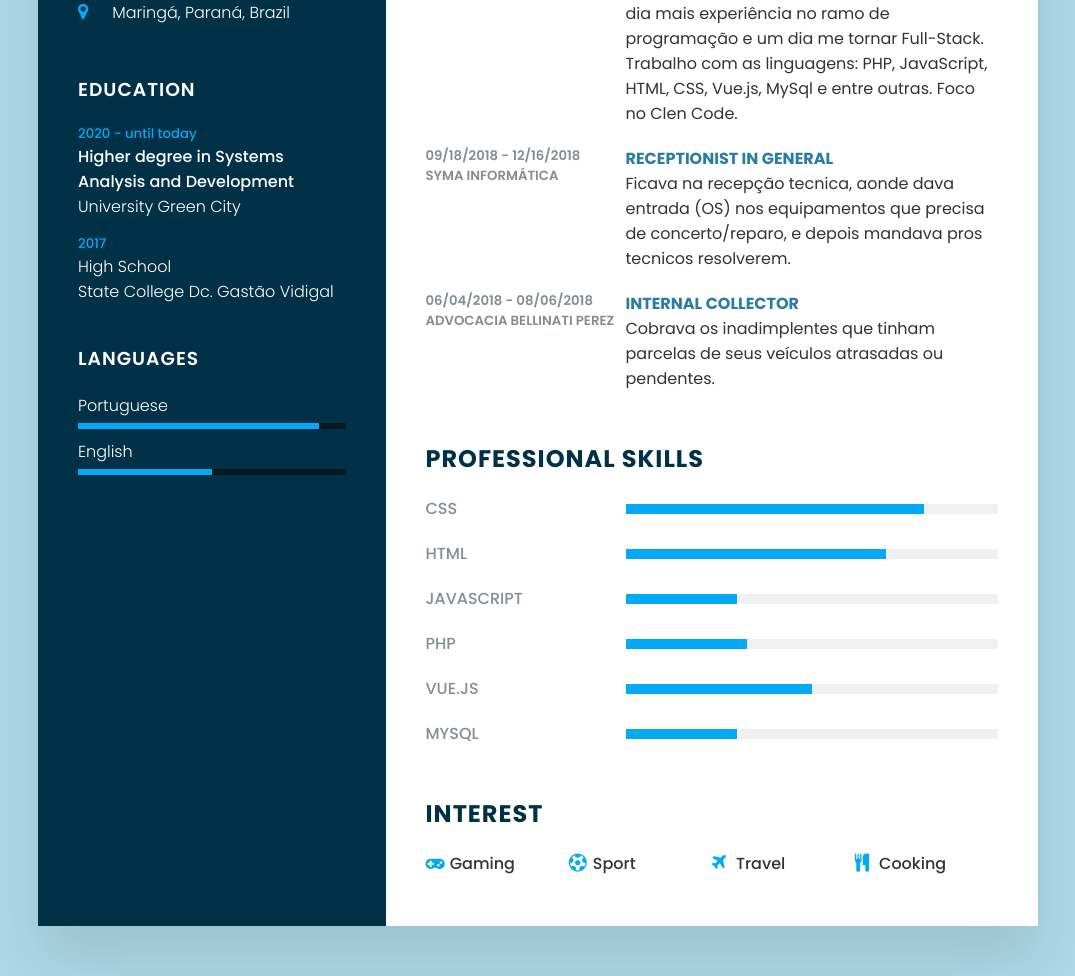
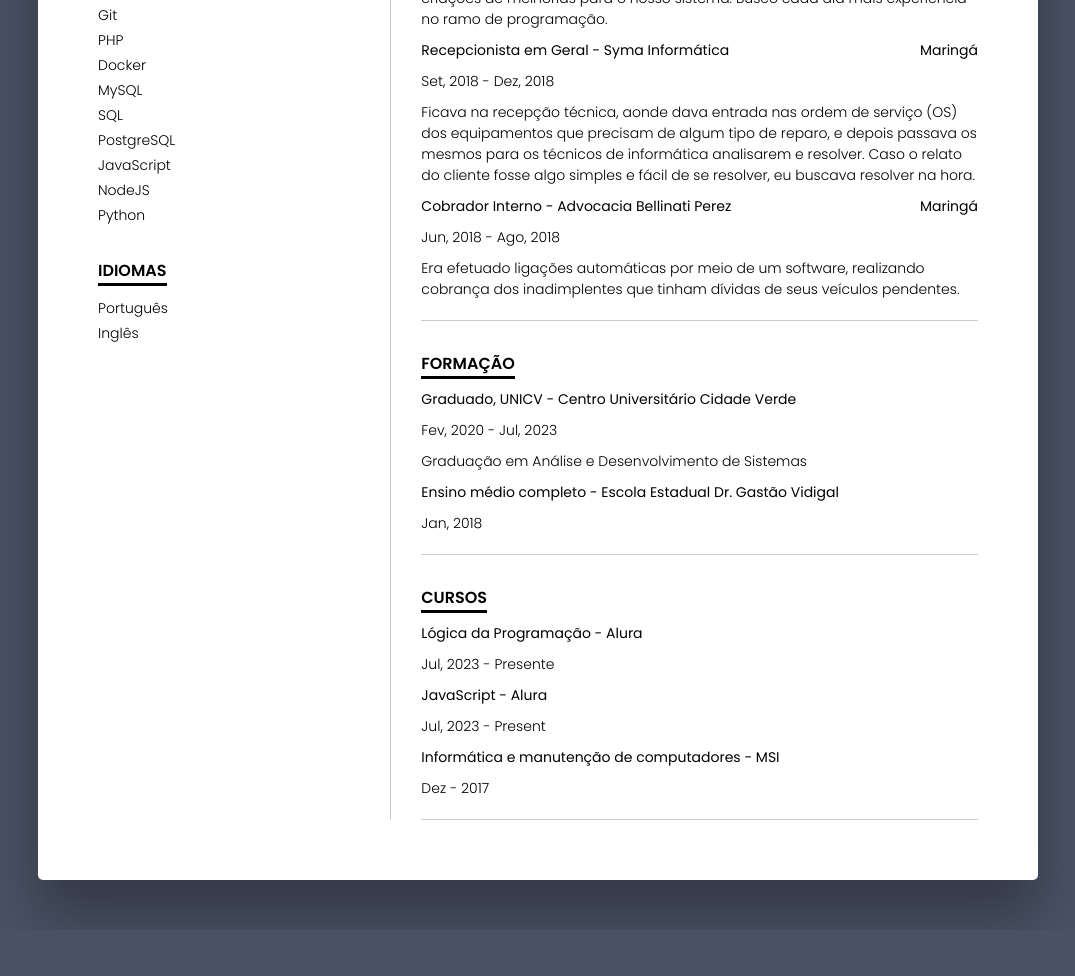
Before and after one commit to ggoulartec/Curriculo, a plain HTML site: page index.html in a window 1280 px wide. Shown: the part 664-1640 px from the top of the page, without its empty margins (102-1177 px from the left). After the commit the page ends 1594 px from the top, so only its background shows below. Drawn offline with Linux system fonts and the light colour scheme.

Commit message:
update currículo.

```diff
--- a/index.html
+++ b/index.html
@@ -2,193 +2,191 @@
 <html lang="en">
 
 <head>
-  <meta charset="UTF-8" />
-  <meta http-equiv="X-UA-Compatible" content="IE=edge" />
-  <meta name="viewport" content="width=device-width, initial-scale=1.0" />
-  <title>Responsive CV using Html & CSS</title>
+    <meta charset="UTF-8"/>
+    <meta http-equiv="X-UA-Compatible" content="IE=edge"/>
+    <meta name="viewport" content="width=device-width, initial-scale=1.0"/>
+    <title>Gustavo Goularte Correia</title>
     <link rel="stylesheet" href="https://cdnjs.cloudflare.com/ajax/libs/font-awesome/4.7.0/css/font-awesome.css"
           integrity="sha512-5A8nwdMOWrSz20fDsjczgUidUBR8liPYU+WymTZP1lmY9G6Oc7HlZv156XqnsgNUzTyMefFTcsFH/tnJE/+xBg=="
-    crossorigin="anonymous" referrerpolicy="no-referrer" />
+          crossorigin="anonymous" referrerpolicy="no-referrer"/>
     <link rel="stylesheet" href="style.css">
 </head>
 
 <body>
-  <div class="container">
-    <div class="left_side">
-      <div class="profileText">
-        <div class="imgBx">
-          <img src="perfil.jpg" />
+<main class="container">
+    <div class="me">
+        <h2>Gustavo Goularte</h2>
+        <span>Desenvolvedor Full Stack</span>
     </div>
-        <h2>Gustavo Goularte<br /><span>Junior Developer</span></h2>
+    <div class="content">
+        <div class="dados__esquerdo">
+            <div class="dados__pessoais">
+                <div class="title">dados pessoais</div>
+                <div class="dados__info">
+                    <span class="subtitle">Endereço</span>
+                    <div class="info">
+                        <span>Rua Eldorado, 631</span><br>
+                        <span>87025-400, Maringá-PR, Brasil</span>
                     </div>
-      <div class="contactInfo">
-        <h3 class="title">Contact Info</h3>
-        <ul>
-          <li>
-            <span class="icon"><i class="fa fa-phone" aria-hidden="true"></i></span>
-            <span class="text">+55 (44) 99935-7726</span>
-          </li>
-          <li>
-            <span class="icon"><i class="fa fa-envelope-o" aria-hidden="true"></i></span>
-            <span class="text">gustavo.goularte@outlook.com.br</span>
-          </li>
-          <li>
-            <span class="icon"><i class="fa fa-globe" aria-hidden="true"></i></span>
-            <span class="text"><a href="https://github.com/ggoulartec">GitHub</a></span>
-          </li>
-          <li>
-            <span class="icon"><i class="fa fa-linkedin" aria-hidden="true"></i></span>
-            <span class="text"><a href="https://www.linkedin.com/in/gustavo-goularte-4062a2179/">Linkedin</a></span>
-          </li>
-          <li>
-            <span class="icon"><i class="fa fa-map-marker" aria-hidden="true"></i></span>
-            <span class="text">Maringá, Paraná, Brazil</span>
-          </li>
-        </ul>
                 </div>
-
-      <div class="contactInfo education">
-        <h3 class="title">Education</h3>
-        <ul>
-          <li>
-            <h5>2020 - until today</h5>
-            <h4>Higher degree in Systems Analysis and Development</h4>
-            <h4>University Green City</h4>
-          </li>
-          <h5>2017</h5>
-          <h4>High School</h4>
-          <h4>State College Dc. Gastão Vidigal</h4>
-          </li>
-        </ul>
+                <div class="dados__info">
+                    <span class="subtitle">Telefone</span>
+                    <div class="info">
+                        <span>(44) 9.9935-7726</span>
                     </div>
-
-      <div class="contactInfo language">
-        <h3 class="title">Languages</h3>
-        <ul>
-          <li>
-            <span class="text">Portuguese</span>
-            <span class="percent">
-              <div style="width: 90%"></div>
-            </span>
-          </li>
-          <li>
-            <span class="text">English</span>
-            <span class="percent">
-              <div style="width: 50%"></div>
-            </span>
-          </li>
-        </ul>
+                </div>
+                <div class="dados__info">
+                    <span class="subtitle">E-mail</span>
+                    <div class="info">
+                        <span>ggoularatec@gmail.com</span>
+                    </div>
                 </div>
             </div>
 
-    <div class="right_side">
-      <div class="about">
-        <h2 class="title2">Profile</h2>
+            <div class="dados__pessoais">
+                <div class="title">competências</div>
+                <div class="dados__info">
+                    <div class="info">
+                        <span>HTML & CSS</span><br>
+                        <span>Vue.js</span><br>
+                        <span>Git</span><br>
+                        <span>PHP</span><br>
+                        <span>Docker</span><br>
+                        <span>MySQL</span><br>
+                        <span>SQL</span><br>
+                        <span>PostgreSQL</span><br>
+                        <span>JavaScript</span><br>
+                        <span>NodeJS</span><br>
+                        <span>Python</span><br>
+                    </div>
+                </div>
+            </div>
+
+            <div class="dados__pessoais">
+                <div class="title">idiomas</div>
+                <div class="dados__info">
+                    <div class="info">Português</div>
+                    <div class="info">Inglês</div>
+                </div>
+            </div>
+        </div>
+        <div class="dados__direito">
+            <div class="dados__pessoais">
+                <div class="title">perfil</div>
+                <div class="info">
                     <p>
-          Olá pessoal!
-          <br>
-          Meu nome é Gustavo Goularte Correia, tenho 23 anos e sou formado em Análise e Desenvolvimento de Sistemas na Universidade Cidade Verde. Veja o documento de conclusão:
-          <a class="diploma" href="https://drive.google.com/file/d/1cMOMyb_8sJehLxzAbFXtpxI9P7fSJeHc/view?usp=sharing" target="_blank">Arquivo</a>.
-          <br><br>
-          Estou buscando novas oportunidades de aprendizado e experiência, tanto profissional, quanto particular. Sou
-          responsável com meus compromissos e aprendo novas funções com facilidade. Assim me comprometo a mostrar todas
-          as minhas habilidades, demonstrando todo o meu interesse na área da programação e cooperando para o
-          crescimento da empresa.
-        </p>
-      </div>
-      <div class="about">
-        <h2 class="title2">Experience</h2>
-        <div class="box">
-          <div class="year_company">
-            <h5>07/06/2020 - Present</h5>
-            <h5>Leilões Judiciais Serrano</h5>
-          </div>
-          <div class="text">
-            <h4>Programmer - Junior</h4>
-            <p>
-              Atualmente estou trabalhando como desenvolvedor na empresa Leilões Judiciais Serrano. Sigo em frente realizando manutenções no site, ajustes e criações de melhorias para o nosso sistema. Busco cada dia mais experiência no ramo de programação e um dia me tornar Full-Stack. Trabalho com as linguagens: PHP, JavaScript, HTML, CSS, Vue.js, MySql e entre outras. Foco no Clen Code.
+                        Olá Pessoal!<br>
+                        Meu nome é Gustavo Goularte Correia, tenho 23 anos e sou formado em Análise e Desenvolvimento de
+                        Sistemas. Me comprometo a mostrar todas as minhas habilidades, demonstrando todo o meu interesse
+                        na área de programação e cooperando para o crescimento da empresa.
                     </p>
                 </div>
             </div>
-        <div class="box">
-          <div class="year_company">
-            <h5>09/18/2018 - 12/16/2018</h5>
-            <h5>Syma informática</h5>
+            <div class="dados__pessoais">
+                <div class="title">experiência profissional</div>
+                <div class="dados__info">
+                    <div class="subtitle">
+                        <span>Programador de Sistemas de Informação - Leilões Judiciais Serrano</span>
+                        <span>Maringá</span>
                     </div>
-          <div class="text">
-            <h4>RECEPTIONIST IN GENERAL</h4>
+                    <div class="info">
+                        <p>Jul, 2020 - Presente</p>
+                    </div>
+                    <div class="info">
                         <p>
-              Ficava na recepção tecnica, aonde dava entrada (OS) nos equipamentos que precisa de concerto/reparo, e
-              depois mandava
-              pros tecnicos resolverem.
+                            Atualmente estou trabalhando como desenvolvedor na empresa Leilões Judiciais Serrano. Sigo
+                            em frente realizando manutenções no site, ajustes e criações de melhorias para o nosso
+                            sistema. Busco cada dia mais experiência no ramo de programação.
                         </p>
                     </div>
                 </div>
-        <div class="box">
-          <div class="year_company">
-            <h5>06/04/2018 - 08/06/2018</h5>
-            <h5>ADVOCACIA BELLINATI PEREZ</h5>
+                <div class="dados__info">
+                    <div class="subtitle">
+                        <span>Recepcionista em Geral - Syma Informática</span>
+                        <span>Maringá</span>
                     </div>
-          <div class="text">
-            <h4>INTERNAL COLLECTOR</h4>
+                    <div class="info">
+                        <p>Set, 2018 - Dez, 2018</p>
+                    </div>
+                    <div class="info">
                         <p>
-              Cobrava os inadimplentes que tinham parcelas de seus veículos atrasadas ou pendentes.
+                            Ficava na recepção técnica, aonde dava entrada nas ordem de serviço (OS) dos equipamentos
+                            que precisam de algum tipo de reparo, e depois passava os mesmos para os técnicos de
+                            informática analisarem e resolver. Caso o relato do cliente fosse algo simples e fácil de se
+                            resolver, eu buscava resolver na hora.
+                        </p>
+                    </div>
+                </div>
+                <div class="dados__info">
+                    <div class="subtitle">
+                        <span>Cobrador Interno - Advocacia Bellinati Perez</span>
+                        <span>Maringá</span>
+                    </div>
+                    <div class="info">
+                        <p>Jun, 2018 - Ago, 2018</p>
+                    </div>
+                    <div class="info">
+                        <p>
+                            Era efetuado ligações automáticas por meio de um software, realizando cobrança dos
+                            inadimplentes que tinham dívidas de seus veículos pendentes.
                         </p>
                     </div>
                 </div>
             </div>
-
-      <div class="about skills">
-        <h2 class="title2">Professional Skills</h2>
-        <div class="box">
-          <h4>Css</h4>
-          <div class="percent">
-            <div style="width: 80%"></div>
+            <div class="dados__pessoais">
+                <div class="title">formação</div>
+                <div class="dados__info">
+                    <div class="subtitle">
+                        <span>Graduado, UNICV - Centro Universitário Cidade Verde</span>
+                    </div>
+                    <div class="info">
+                        <p>Fev, 2020 - Jul, 2023</p>
+                    </div>
+                    <div class="info">
+                        <p>
+                            Graduação em Análise e Desenvolvimento de Sistemas
+                        </p>
                     </div>
                 </div>
-        <div class="box">
-          <h4>Html</h4>
-          <div class="percent">
-            <div style="width: 70%"></div>
+                <div class="dados__info">
+                    <div class="subtitle">
+                        <span>Ensino médio completo - Escola Estadual Dr. Gastão Vidigal</span>
                     </div>
-        </div>
-        <div class="box">
-          <h4>JavaScript</h4>
-          <div class="percent">
-            <div style="width: 30%"></div>
-          </div>
-        </div>
-        <div class="box">
-          <h4>PHP</h4>
-          <div class="percent">
-            <div style="width: 32.64%"></div>
-          </div>
-        </div>
-        <div class="box">
-          <h4>Vue.js</h4>
-          <div class="percent">
-            <div style="width: 50%"></div>
-          </div>
-        </div>
-        <div class="box">
-          <h4>MySQL</h4>
-          <div class="percent">
-            <div style="width: 30%"></div>
+                    <div class="info">
+                        <p>Jan, 2018</p>
                     </div>
                 </div>
             </div>
-
-      <div class="about interest">
-        <h2 class="title2">Interest</h2>
-        <ul>
-          <li><i class="fa fa-gamepad" aria-hidden="true"></i> Gaming</li>
-          <li><i class="fa fa-futbol-o" aria-hidden="true"></i> Sport</li>
-          <li><i class="fa fa-plane" aria-hidden="true"></i> Travel</li>
-          <li><i class="fa fa-cutlery" aria-hidden="true"></i> Cooking</li>
-        </ul>
+            <div class="dados__pessoais">
+                <div class="title">Cursos</div>
+                <div class="dados__info">
+                    <div class="subtitle">
+                        <span>Lógica da Programação - Alura</span>
+                    </div>
+                    <div class="info">
+                        <p>Jul, 2023 - Presente</p>
+                    </div>
+                </div>
+                <div class="dados__info">
+                    <div class="subtitle">
+                        <span>JavaScript - Alura</span>
+                    </div>
+                    <div class="info">
+                        <p>Jul, 2023 - Present</p>
+                    </div>
+                </div>
+                <div class="dados__info">
+                    <div class="subtitle">
+                        <span>Informática e manutenção de computadores - MSI</span>
+                    </div>
+                    <div class="info">
+                        <p>Dez - 2017</p>
                     </div>
                 </div>
             </div>
+        </div>
+    </div>
+</main>
 </body>
 
 </html>
--- a/style.css
+++ b/style.css
@@ -9,7 +9,7 @@
 
 body {
     align-items: center;
-    background: lightblue;
+    background: #495163;
     display: flex;
     justify-content: center;
     min-height: 100vh;
@@ -17,243 +17,87 @@ body {
 
 .container {
     background: #fff;
-    box-shadow: 0 35px 55px rgba(0, 0, 0, 0.1);
-    display: grid;
-    grid-template-columns: 1fr 2fr;
+    border-radius: 5px;
+    box-shadow: 0 35px 55px rgba(0, 0, 0, 0.3);
     position: relative;
     width: 100%;
+    padding: 60px;
     min-height: 1000px;
     margin: 50px;
     max-width: 1000px;
 }
 
-.container .left_side {
-    background: #003147;
-    padding: 40px;
-    position: relative;
+.container .me {
+    margin-bottom: 50px;
 }
 
-.profileText {
-    align-items: center;
-    border-bottom: 1px solid rgba(255, 255, 255, 0.2);
-    display: flex;
-    flex-direction: column;
-    position: relative;
+.container .me h2 {
+    font-size: 3em;
+    font-weight: 500;
+    text-transform: uppercase;
+    width: 25vw;
+    letter-spacing: 5px;
+    line-height: 50px;
+}
+
+.container .me span {
+    font-weight: 300;
+}
+
+.container .content {
+    display: grid;
+    grid-template-columns: 1fr 2fr;
+    height: auto;
+    width: auto;
+    border-top: 1px solid #ccc;
+}
+
+.content .dados__esquerdo {
+    border-right: 1px solid #ccc;
+}
+
+.content .dados__pessoais {
+    margin-top: 30px;
+}
+
+.content .dados__direito .dados__pessoais {
+    margin-left: 30px;
+    border-bottom: 1px solid #ccc;
     padding-bottom: 20px;
 }
 
-.profileText .imgBx {
-    border-radius: 50%;
-    height: 200px;
-    position: relative;
-    width: 200px;
-    overflow: hidden;
+.content .dados__pessoais .title {
+    font-size: 16px;
+    text-transform: uppercase;
+    font-weight: 600;
+    border-bottom: 3px solid black;
+    width: fit-content;
 }
 
-.profileText .imgBx img {
-    position: absolute;
-    top: 0;
-    left: 0;
-    width: 100%;
-    height: 100%;
-    object-fit: cover;
+.content .dados__pessoais .dados__info {
+    margin-top: 10px;
 }
 
-.profileText h2 {
-    color: #fff;
-    font-size: 1.5em;
-    font-weight: 600;
-    line-height: 1.4em;
-    margin-top: 20px;
-    text-transform: uppercase;
-    text-align: center;
+.content .dados__esquerdo .dados__pessoais .dados__info .info {
+    font-size: 14px;
+    font-weight: 300;
+    line-height: 25px;
 }
 
-.profileText h2 span {
-    font-size: 0.8em;
-}
-
-.contactInfo {
-    padding-top: 40px;
-}
-
-.title {
-    color: #fff;
-    font-weight: 600;
-    letter-spacing: 1px;
-    margin-bottom: 20px;
+.content .dados__esquerdo .dados__pessoais .dados__info .subtitle {
     text-transform: uppercase;
 }
 
-.contactInfo ul {
-    position: relative;
+.dados__direito .dados__pessoais .dados__info .subtitle {
+    display: flex;
+    justify-content: space-between;
+    font-size: 14px;
 }
 
-.contactInfo ul li {
-    position: relative;
-    list-style: none;
-    margin: 10px 0;
-    cursor: pointer;
-}
-
-.contactInfo ul li a {
-    text-decoration: none;
-    color: #fff;
+.dados__direito .dados__pessoais .info p {
+    margin-top: 10px;
+    font-size: 14px;
     font-weight: 300;
-}
-
-.contactInfo ul li .icon {
-    display: inline-block;
-    width: 30px;
-    font-size: 18px;
-    color: #03a9f4;
-}
-
-.contactInfo ul li .text {
-    color: #fff;
-    font-weight: 300;
-}
-
-.contactInfo.education li {
-    margin-bottom: 15px;
-}
-
-.contactInfo.education h5 {
-    color: #03a9f4;
-    font-weight: 500;
-}
-
-.contactInfo.education h4:nth-child(2) {
-    color: #fff;
-    font-weight: 500;
-}
-
-.contactInfo.education h4 {
-    color: #fff;
-    font-weight: 300;
-}
-
-.contactInfo.language .percent {
-    position: relative;
-    width: 100%;
-    height: 6px;
-    background: #081921;
-    display: block;
-    margin-top: 5px;
-}
-
-.contactInfo.language .percent div {
-    position: absolute;
-    top: 0;
-    left: 0;
-    height: 100%;
-    background: #03a9f4;
-}
-
-.container .right_side {
-    position: relative;
-    background: #fff;
-    padding: 40px;
-}
-
-.about {
-    margin-bottom: 50px;
-}
-
-.about:last-child {
-    margin-bottom: 0;
-}
-
-.title2 {
-    color: #003147;
-    text-transform: uppercase;
-    letter-spacing: 1px;
-    margin-bottom: 10px;
-}
-
-p {
-    color: #333;
-}
-
-.about .box {
-    display: flex;
-    flex-direction: row;
-    margin: 20px 0;
-}
-
-.about .box .year_company {
-    min-width: 200px;
-}
-
-.about .box .year_company h5 {
-    text-transform: uppercase;
-    color: #848c90;
-    font-weight: 600;
-}
-
-.about .box .text h4 {
-    text-transform: uppercase;
-    color: #2a7da2;
-    font-size: 16px;
-}
-
-.skills .box {
-    position: relative;
-    width: 100%;
-    display: grid;
-    grid-template-columns: 200px 1fr;
-    justify-content: center;
-    align-items: center;
-}
-
-.skills .box h4 {
-    text-transform: uppercase;
-    color: #848c99;
-    font-weight: 500;
-}
-
-.skills .box .percent {
-    position: relative;
-    width: 100%;
-    height: 10px;
-    background: #f0f0f0;
-}
-
-.skills .box .percent div {
-    position: absolute;
-    top: 0;
-    left: 0;
-    height: 100%;
-    background: #03a9f4;
-}
-
-.interest ul {
-    display: grid;
-    grid-template-columns: repeat(4, 1fr);
-}
-
-.interest ul li {
-    list-style: none;
-    color: #333;
-    font-weight: 500;
-    margin: 10px 0;
-}
-
-.interest ul li .fa {
-    color: #03a9f4;
-    font-size: 18px;
-    width: 20px;
-}
-
-.diploma {
-    text-decoration: none;
-    color: #86a8b3;
-    transition: 0.2s ease-in-out;
-}
-
-.diploma:hover {
-    color: #003147;
-    transition: 0.2s ease-in-out;
 }
 
 @media (max-width: 1000px) {
```
Lines whose indentation alone changed are shown as unchanged.
